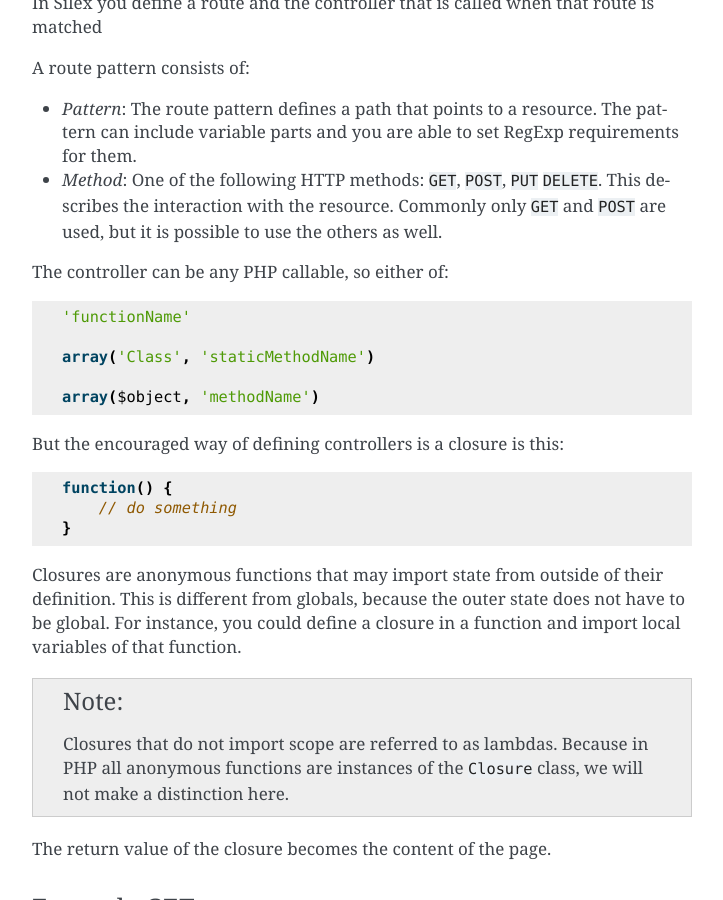
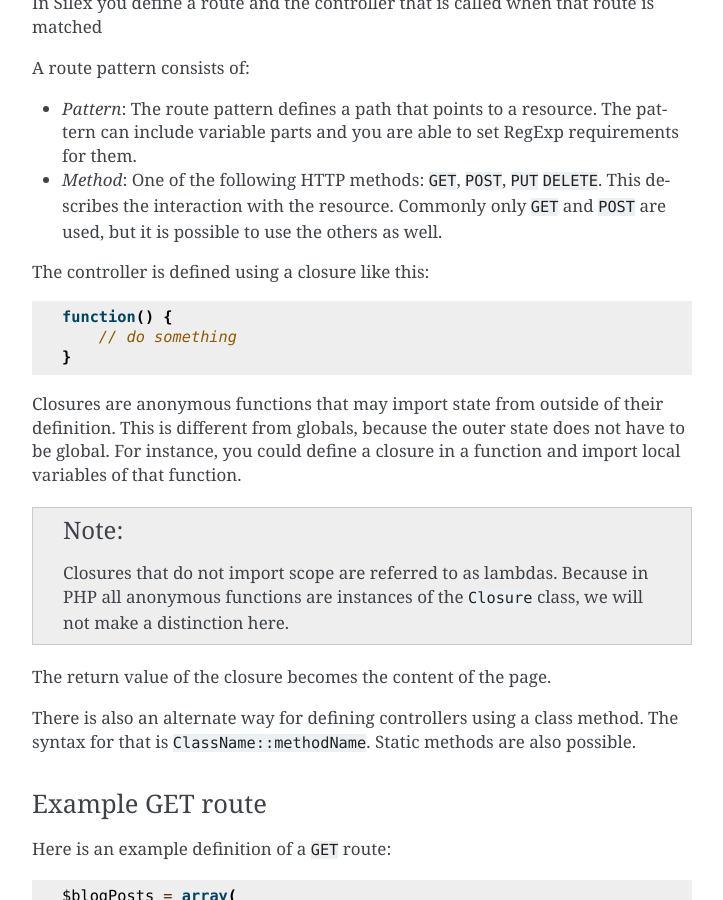
Before and after one commit to silexphp/Silex, a Sphinx documentation site: the page built from doc/usage.rst, in a window 1280 px wide and 900 px high, scrolled down 1037 px. Shown: the whole window, without its empty margins (388-1111 px from the left). Built offline with Sphinx 7.4.7, drawn with Linux system fonts in a browser that asks for light colours.

Commit message:
fix documentation on callable controllers (thanks Bart)

```diff
--- a/doc/usage.rst
+++ b/doc/usage.rst
@@ -60,15 +60,7 @@ A route pattern consists of:
   only ``GET`` and ``POST`` are used, but it is possible to use the
   others as well.
 
-The controller can be any PHP callable, so either of::
-
-    'functionName'
-
-    array('Class', 'staticMethodName')
-
-    array($object, 'methodName')
-
-But the encouraged way of defining controllers is a closure is this::
+The controller is defined using a closure like this::
 
     function() {
         // do something
@@ -86,6 +78,10 @@ closure in a function and import local variables of that function.
     ``Closure`` class, we will not make a distinction here.
 
 The return value of the closure becomes the content of the page.
+
+There is also an alternate way for defining controllers using a
+class method. The syntax for that is ``ClassName::methodName``.
+Static methods are also possible.
 
 Example GET route
 ~~~~~~~~~~~~~~~~~
```
Also changed, not shown: 2 other files.
